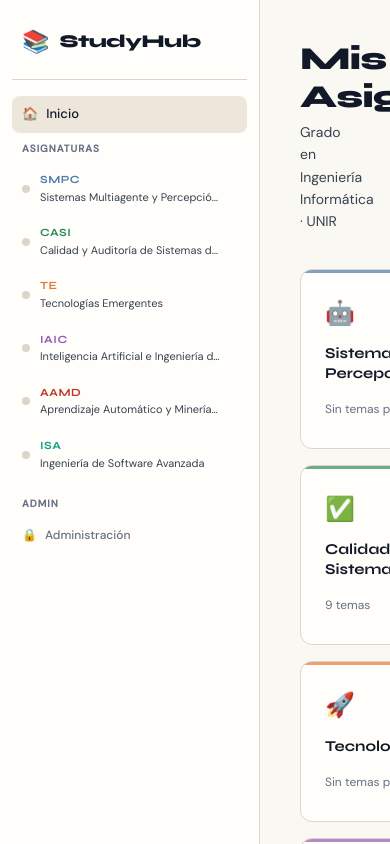
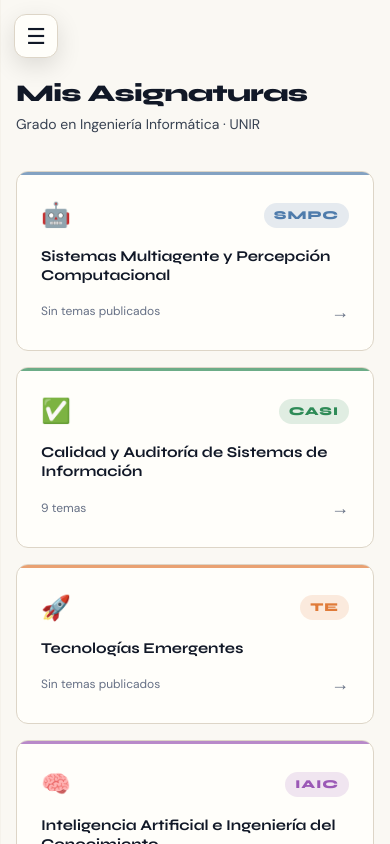
Before and after one commit to CarlosTorresCid/StudyHub, a React (Vite) app: page /#/ in a window 390 px wide. Shown: the top 844 px of the page. Built offline with nearby package versions, Linux system fonts and the light colour scheme.

Commit message:
STUDY-08: añadir menu hamburguesa responsive

```diff
--- a/src/App.css
+++ b/src/App.css
@@ -1,10 +1,70 @@
+/* ── Layout principal ────────────────────────────────────────── */
 .app-layout {
   display: flex;
   min-height: 100vh;
 }
+
 .app-main {
   margin-left: var(--sidebar-width);
   flex: 1;
   min-height: 100vh;
   overflow-y: auto;
 }
+
+/* ── Botón hamburguesa: solo visible en móvil ────────────────── */
+.mobile-menu-toggle {
+  display: none;
+}
+
+/* ── Overlay: cubre el contenido cuando el drawer está abierto── */
+.sidebar-overlay {
+  position: fixed;
+  inset: 0;
+  z-index: 900;
+  background: rgba(0, 0, 0, 0.35);
+  border: 0;
+  width: 100%;
+  height: 100%;
+  cursor: pointer;
+  padding: 0;
+}
+
+/* ── Responsive móvil ────────────────────────────────────────── */
+@media (max-width: 768px) {
+  .app-layout {
+    flex-direction: column;
+  }
+
+  .app-main {
+    margin-left: 0;
+    width: 100%;
+    max-width: 100%;
+    overflow-x: hidden;
+    padding-top: 60px;
+  }
+
+  .mobile-menu-toggle {
+    display: flex;
+    position: fixed;
+    top: 14px;
+    left: 14px;
+    z-index: 1100;
+    width: 44px;
+    height: 44px;
+    border-radius: 12px;
+    align-items: center;
+    justify-content: center;
+    background: var(--surface);
+    color: var(--text);
+    border: 1px solid var(--border);
+    box-shadow: 0 8px 24px rgba(0, 0, 0, 0.12);
+    font-size: 22px;
+    cursor: pointer;
+    padding: 0;
+    transition: background var(--transition);
+  }
+
+  .mobile-menu-toggle:hover {
+    background: var(--surface2);
+  }
+}
--- a/src/App.jsx
+++ b/src/App.jsx
@@ -1,3 +1,4 @@
+import { useState } from 'react';
 import { HashRouter, Routes, Route } from 'react-router-dom';
 import Sidebar from './components/Sidebar';
 import GestionGuard from './components/GestionGuard';
@@ -31,10 +32,28 @@ import ExamPartPage from './pages/ExamPartPage'
 const G = ({ children }) => <GestionGuard>{children}</GestionGuard>;
 
 export default function App() {
+  const [sidebarOpen, setSidebarOpen] = useState(false);
+
   return (
     <HashRouter>
       <div className="app-layout">
-        <Sidebar />
+        {!sidebarOpen && (
+          <button
+            className="mobile-menu-toggle"
+            onClick={() => setSidebarOpen(true)}
+            aria-label="Abrir menú"
+          >
+            ☰
+          </button>
+        )}
+        {sidebarOpen && (
+          <button
+            className="sidebar-overlay"
+            onClick={() => setSidebarOpen(false)}
+            aria-label="Cerrar menú"
+          />
+        )}
+        <Sidebar isOpen={sidebarOpen} onClose={() => setSidebarOpen(false)} />
         <main className="app-main">
           <Routes>
             {/* Vista pública */}
--- a/src/components/Sidebar.css
+++ b/src/components/Sidebar.css
@@ -111,3 +111,49 @@
 .sidebar-section-spacer { margin-top: 16px; }
 .sidebar-mgmt { color: var(--text-dim) !important; font-size: 12px; }
 .sidebar-mgmt:hover, .sidebar-mgmt.active { color: var(--text) !important; }
+
+/* ── Botón de cierre: solo visible en móvil ──────────────────── */
+.sidebar-close {
+  display: none;
+}
+
+/* ── Responsive móvil ────────────────────────────────────────── */
+@media (max-width: 768px) {
+  .sidebar {
+    height: 100dvh;
+    min-height: unset;
+    width: min(82vw, 320px);
+    transform: translateX(-100%);
+    transition: transform 0.2s ease;
+    z-index: 1000;
+  }
+
+  .sidebar.sidebar-open {
+    transform: translateX(0);
+  }
+
+  .sidebar-close {
+    display: flex;
+    align-items: center;
+    justify-content: center;
+    position: absolute;
+    top: 14px;
+    right: 12px;
+    width: 32px;
+    height: 32px;
+    border-radius: 8px;
+    background: var(--surface3);
+    color: var(--text-muted);
+    border: 1px solid var(--border);
+    font-size: 22px;
+    line-height: 1;
+    cursor: pointer;
+    flex-shrink: 0;
+    transition: background var(--transition);
+  }
+
+  .sidebar-close:hover {
+    background: var(--surface2);
+    color: var(--text);
+  }
+}
--- a/src/components/Sidebar.jsx
+++ b/src/components/Sidebar.jsx
@@ -4,18 +4,25 @@ import './Sidebar.css';
 
 // La lista de asignaturas es estática: siempre las 6 del repositorio.
 // No se necesita estado reactivo porque la lista nunca cambia en runtime.
-export default function Sidebar() {
+export default function Sidebar({ isOpen = false, onClose = () => {} }) {
   const { asignaturaId } = useParams();
 
   return (
-    <aside className="sidebar">
+    <aside className={`sidebar ${isOpen ? 'sidebar-open' : ''}`}>
+      <button className="sidebar-close" onClick={onClose} aria-label="Cerrar menú">×</button>
+
       <div className="sidebar-logo">
         <span className="sidebar-logo-icon">📚</span>
         <span className="sidebar-logo-text">StudyHub</span>
       </div>
 
       <nav className="sidebar-nav">
-        <NavLink to="/" end className={({ isActive }) => `sidebar-home ${isActive ? 'active' : ''}`}>
+        <NavLink
+          to="/"
+          end
+          className={({ isActive }) => `sidebar-home ${isActive ? 'active' : ''}`}
+          onClick={onClose}
+        >
           <span>🏠</span> Inicio
         </NavLink>
 
@@ -27,6 +34,7 @@ export default function Sidebar() {
             to={`/asignatura/${a.id}`}
             className={({ isActive }) => `sidebar-item ${isActive || asignaturaId === a.id ? 'active' : ''}`}
             style={{ '--subject-color': a.color }}
+            onClick={onClose}
           >
             <span className="sidebar-item-dot" />
             <span className="sidebar-item-label">
@@ -40,6 +48,7 @@ export default function Sidebar() {
         <NavLink
           to="/gestion"
           className={({ isActive }) => `sidebar-home sidebar-mgmt ${isActive ? 'active' : ''}`}
+          onClick={onClose}
         >
           <span>🔒</span> Administración
         </NavLink>
--- a/src/index.css
+++ b/src/index.css
@@ -34,6 +34,8 @@
 
 html, body, #root {
   height: 100%;
+  max-width: 100%;
+  overflow-x: hidden;
   background: var(--bg);
   color: var(--text);
   font-family: 'DM Sans', sans-serif;
--- a/src/pages/DashboardPage.css
+++ b/src/pages/DashboardPage.css
@@ -93,3 +93,17 @@
   transform: translateX(4px);
   color: var(--subject-color);
 }
+
+@media (max-width: 768px) {
+  .dashboard {
+    padding: 20px 16px;
+  }
+
+  .dashboard-header h1 {
+    font-size: 24px;
+  }
+
+  .dashboard-grid {
+    grid-template-columns: 1fr;
+  }
+}
--- a/src/pages/ExamSimulationPage.css
+++ b/src/pages/ExamSimulationPage.css
@@ -135,3 +135,36 @@
 
 .sim-no-questions { font-size: 13px; color: var(--text-muted); text-align: center; padding: 8px 0; }
 .sim-no-questions a { color: var(--accent); }
+
+@media (max-width: 768px) {
+  .sim-setup-page {
+    padding: 20px 16px;
+  }
+
+  .sim-setup-hero {
+    flex-direction: column;
+    gap: 12px;
+    padding: 16px;
+    margin-bottom: 24px;
+  }
+
+  .sim-setup-actions {
+    flex-direction: column;
+    align-items: stretch;
+    gap: 12px;
+    margin: 20px 0;
+  }
+
+  .sim-setup-actions .btn-lg {
+    justify-content: center;
+  }
+
+  .sim-structure-row {
+    flex-wrap: wrap;
+    gap: 10px;
+  }
+
+  .sim-structure-avail {
+    align-self: flex-start;
+  }
+}
--- a/src/pages/ManagementPage.css
+++ b/src/pages/ManagementPage.css
@@ -700,3 +700,64 @@
   display: flex;
   gap: 10px;
 }
+
+@media (max-width: 768px) {
+  .mgmt-page {
+    padding: 20px 16px;
+  }
+
+  .mgmt-header {
+    flex-direction: column;
+    align-items: flex-start;
+    gap: 10px;
+    margin-bottom: 20px;
+  }
+
+  .mgmt-header h1 {
+    font-size: 22px;
+  }
+
+  .mgmt-subject-list {
+    grid-template-columns: 1fr;
+  }
+
+  .mgmt-subject-stats {
+    grid-template-columns: repeat(2, 1fr);
+  }
+
+  .mgmt-actions-bar {
+    flex-direction: column;
+    padding: 14px;
+  }
+
+  .mgmt-actions-bar .btn {
+    justify-content: center;
+  }
+
+  .mgmt-topic-row {
+    flex-wrap: wrap;
+  }
+
+  .mgmt-topic-actions {
+    width: 100%;
+    flex-wrap: wrap;
+  }
+
+  .banco-preview-row {
+    grid-template-columns: 1fr auto;
+    gap: 6px;
+  }
+
+  .banco-preview-tema,
+  .banco-preview-id {
+    display: none;
+  }
+
+  .mgmt-lock {
+    padding: 20px 16px;
+  }
+
+  .mgmt-lock-card {
+    padding: 28px 20px;
+  }
+}
--- a/src/pages/SubjectPage.css
+++ b/src/pages/SubjectPage.css
@@ -133,3 +133,46 @@
   padding: 40px;
   color: var(--text-muted);
 }
+
+@media (max-width: 768px) {
+  .subject-page {
+    padding: 20px 16px;
+  }
+
+  .subject-hero {
+    flex-direction: column;
+    gap: 10px;
+    margin-bottom: 24px;
+    padding-bottom: 20px;
+  }
+
+  .subject-hero-name {
+    font-size: 22px;
+  }
+
+  .topics-header {
+    flex-direction: column;
+    align-items: flex-start;
+    gap: 10px;
+  }
+
+  .topics-header .btn {
+    align-self: stretch;
+    justify-content: center;
+  }
+
+  .topic-row {
+    flex-wrap: wrap;
+    gap: 10px;
+    padding: 12px 14px;
+  }
+
+  .topic-row-num {
+    font-size: 16px;
+    width: 24px;
+  }
+
+  .topic-row-score {
+    font-size: 15px;
+  }
+}
--- a/src/pages/TopicPage.css
+++ b/src/pages/TopicPage.css
@@ -181,3 +181,33 @@
   color: var(--accent);
   font-weight: 500;
 }
+
+@media (max-width: 768px) {
+  .topic-page {
+    padding: 20px 16px;
+  }
+
+  .topic-header {
+    flex-direction: column;
+    align-items: flex-start;
+    gap: 12px;
+  }
+
+  .topic-header h1 {
+    font-size: 22px;
+  }
+
+  .topic-tab {
+    padding: 8px 12px;
+    font-size: 12px;
+  }
+
+  .conceptos-grid {
+    grid-template-columns: 1fr;
+  }
+
+  .apuntes-intro {
+    padding: 14px 16px;
+    font-size: 14px;
+  }
+}
```
